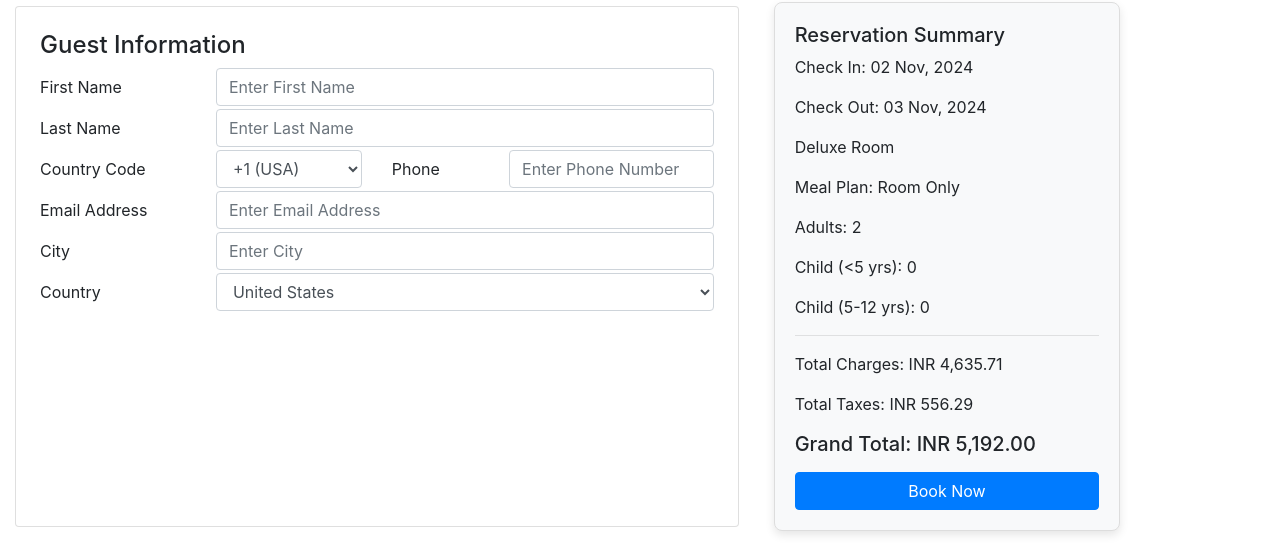
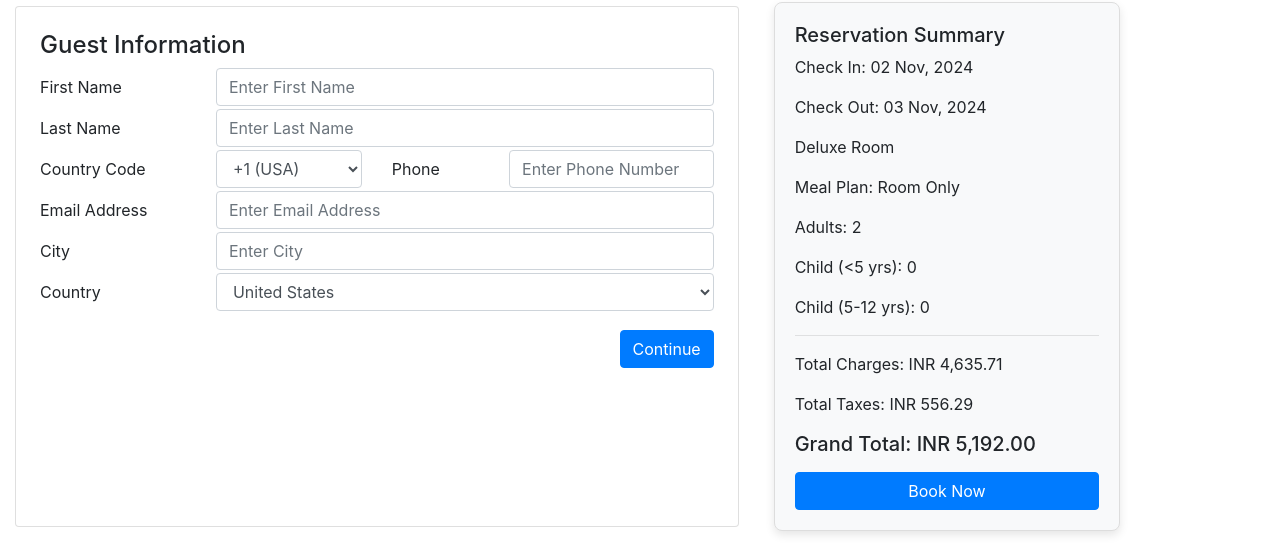
Before and after one commit to Tarunsbh/hotelBookingPage, a plain HTML site: page index.html in a window 1280 px wide. Shown: the part 1810-2359 px from the top of the page. Drawn offline with nearby package versions, Linux system fonts and the light colour scheme.

Commit message:
guestinfo

```diff
--- a/index.html
+++ b/index.html
@@ -428,9 +428,15 @@
                                 </div>
                             </div>
 
-
+                            <!-- Submit Button -->
+                            <div class="form-group row">
+                                <div class="col-12 text-right">
+                                    <button type="submit" class="btn btn-primary mt-3">Continue</button>
+                                </div>
+                            </div>
                         </form>
                     </div>
+
 
 
 
```
